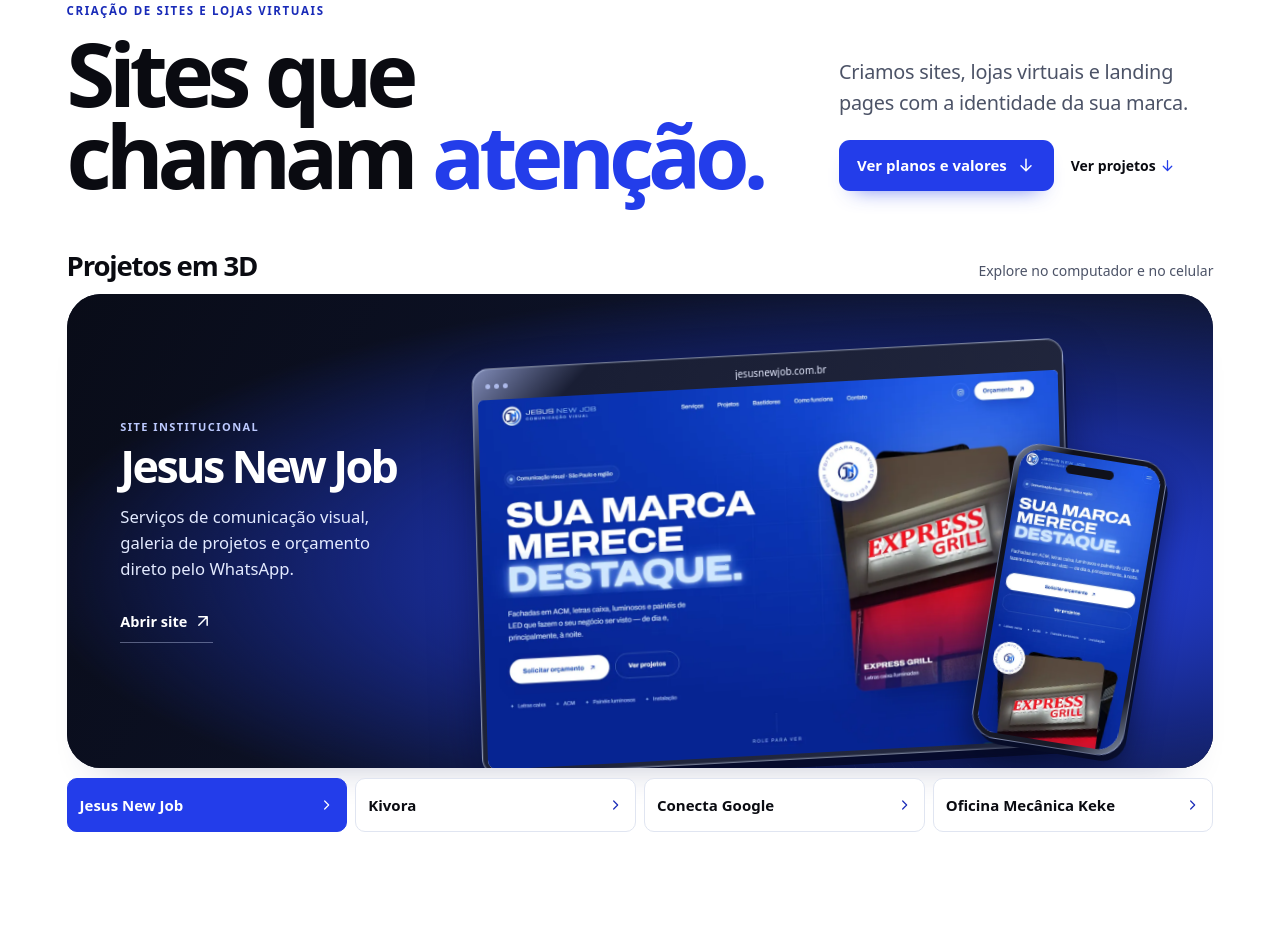
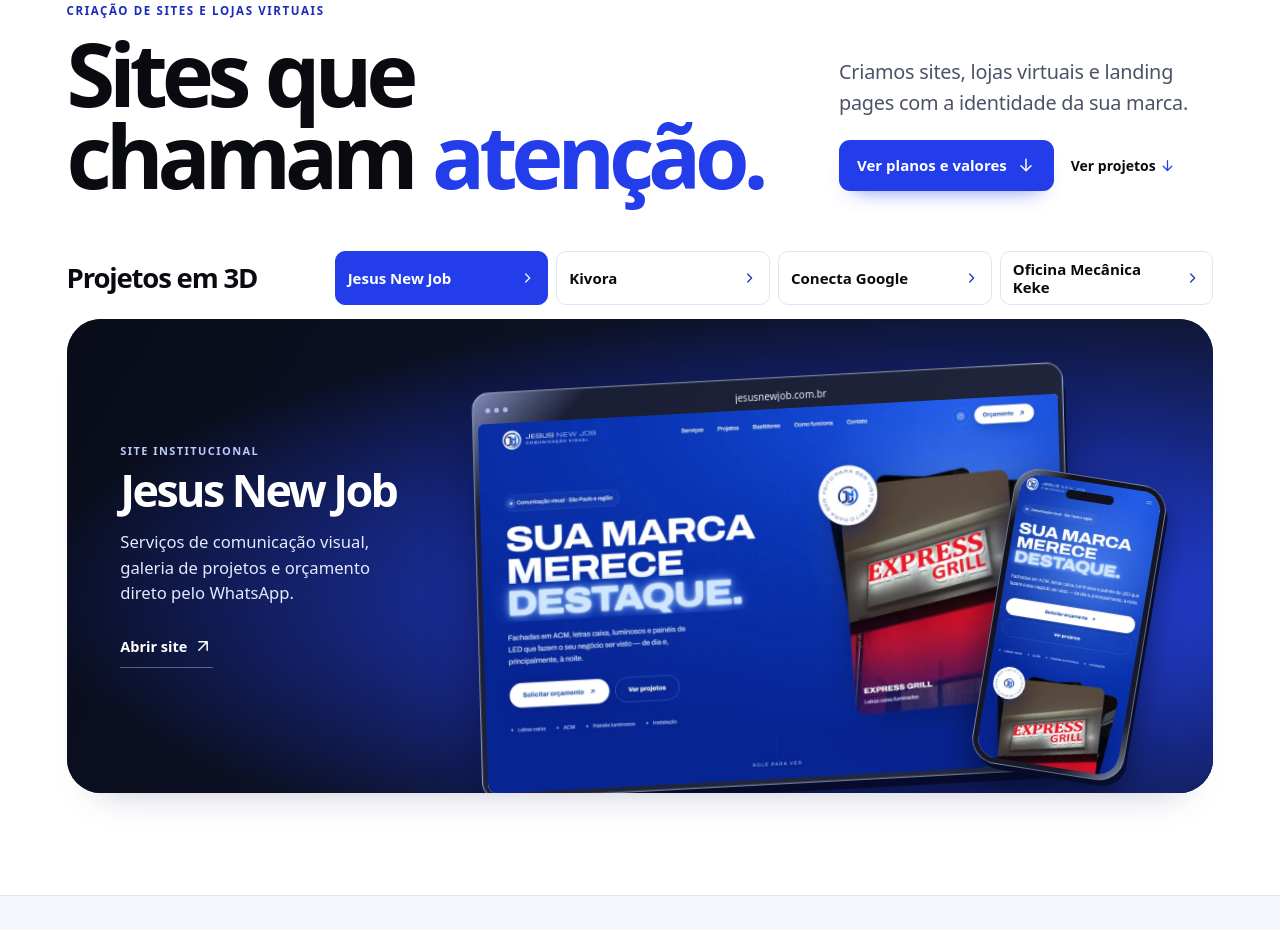
Before and after one commit to gabrielvalemtim22/webora-planos, a website: page index.html in a window 1280 px wide. Shown: the part 130-1060 px from the top of the page. Drawn offline with Linux system fonts and the light colour scheme.

Commit message:
Destaca os quatro projetos acima da vitrine

```diff
--- a/assets/css/vitrine.css
+++ b/assets/css/vitrine.css
@@ -99,9 +99,8 @@ ul { padding: 0; list-style: none; }
 .text-link:hover { color: var(--royal-dark); }
 
 .showcase { margin-bottom: clamp(68px, 8vw, 119px); }
-.showcase__heading { display: flex; justify-content: space-between; align-items: baseline; gap: 12px; margin-bottom: 13px; }
+.showcase__toolbar { display: grid; grid-template-columns: minmax(155px, .28fr) minmax(0, 1fr); align-items: center; gap: 14px 22px; margin-bottom: 14px; }
 .showcase__heading h2 { font-size: clamp(21px, 2.15vw, 31px); font-weight: 780; line-height: 1.1; letter-spacing: -.043em; }
-.showcase__heading p { color: var(--secondary); font-size: 14px; }
 .showcase__stage {
   border-radius: clamp(19px, 2.65vw, 36px);
   overflow: hidden;
@@ -197,14 +196,14 @@ ul { padding: 0; list-style: none; }
 .project[data-project-panel]:not([hidden]) .devices { animation: scene-appear .42s ease-out both; }
 @keyframes scene-appear { from { opacity: .68; translate: 0 7px; } to { opacity: 1; translate: 0 0; } }
 
-.switcher { display: grid; grid-template-columns: repeat(4, minmax(0, 1fr)); gap: 8px; padding: 10px 0 0; }
+.switcher { display: grid; grid-template-columns: repeat(4, minmax(0, 1fr)); gap: 8px; }
 .switcher__tab {
   display: flex;
   justify-content: space-between;
   align-items: center;
   gap: 8px;
-  min-height: 54px;
-  padding: 9px 12px;
+  min-height: 48px;
+  padding: 8px 12px;
   border: 1px solid var(--line);
   border-radius: 10px;
   background: #fff;
@@ -222,7 +221,7 @@ ul { padding: 0; list-style: none; }
 
 .pricing { padding-block: clamp(61px, 7.7vw, 106px); background: var(--mist); border-block: 1px solid var(--line); }
 .section-heading { display: flex; align-items: end; justify-content: space-between; gap: 20px 55px; margin-bottom: clamp(26px, 4vw, 47px); }
-.section-heading h2, .questions h2, .closing h2 { font-size: clamp(38px, 5.1vw, 70px); font-weight: 790; letter-spacing: -.067em; line-height: .98; text-wrap: balance; }
+.section-heading h2, .questions h2, .closing h2 { font-size: clamp(38px, 5.1vw, 70px); font-weight: 790; letter-spacing: -.061em; word-spacing: .045em; line-height: .98; text-wrap: balance; }
 .section-heading > p { max-width: 31ch; color: var(--secondary); font-size: clamp(16px, 1.7vw, 19px); line-height: 1.5; }
 .plans { display: grid; grid-template-columns: repeat(3, minmax(0, 1fr)); gap: clamp(13px, 1.75vw, 24px); }
 .plan {
@@ -232,7 +231,7 @@ ul { padding: 0; list-style: none; }
   --card-line: var(--line);
   --check: var(--royal-dark);
   display: grid;
-  grid-template-rows: minmax(103px, auto) auto 1fr auto;
+  grid-template-rows: minmax(118px, auto) auto 1fr auto;
   min-width: 0;
   gap: 21px;
   padding: clamp(21px, 2.4vw, 35px);
@@ -320,7 +319,7 @@ ul { padding: 0; list-style: none; }
   .intro__action { padding-bottom: 0; }
   .intro__action p { max-width: 45ch; }
   .intro__links { margin-top: 16px; }
-  .showcase__heading p { font-size: 12px; text-align: right; }
+  .showcase__toolbar { grid-template-columns: minmax(0, 1fr); gap: 9px; margin-bottom: 10px; }
   .project { grid-template-columns: minmax(0, 1fr); min-height: 0; background: radial-gradient(ellipse at 59% 29%, #2646EF 0%, #182986 42%, #0B112A 82%); }
   .project__visual { grid-row: 1; min-height: 0; padding-block: 18px 0; }
   .devices { width: 96%; aspect-ratio: 1.71; }
@@ -353,7 +352,6 @@ ul { padding: 0; list-style: none; }
   .intro__links .button { padding-inline: 11px; font-size: 13.5px; }
   .intro__links .text-link { font-size: 13px; }
   .showcase__heading h2 { font-size: 20px; }
-  .showcase__heading p { max-width: 14ch; }
   .plan { padding: 21px; }
 }
 
--- a/index.html
+++ b/index.html
@@ -125,10 +125,25 @@
     </section>
 
     <section class="frame showcase" id="projetos" aria-labelledby="projetos-titulo">
-      <header class="showcase__heading">
-        <h2 id="projetos-titulo">Projetos em 3D</h2>
-        <p>Explore no computador e no celular</p>
-      </header>
+      <div class="showcase__toolbar">
+        <header class="showcase__heading">
+          <h2 id="projetos-titulo">Projetos em 3D</h2>
+        </header>
+        <div class="switcher" role="tablist" aria-label="Selecionar um projeto" data-project-tabs hidden>
+        <button class="switcher__tab" type="button" id="tab-jesusnewjob" role="tab" aria-controls="projeto-jesusnewjob" aria-selected="true" tabindex="0">
+          <span>Jesus New Job</span><svg class="icon" aria-hidden="true"><use href="#icon-direction"/></svg>
+        </button>
+        <button class="switcher__tab" type="button" id="tab-kivora" role="tab" aria-controls="projeto-kivora" aria-selected="false" tabindex="-1">
+          <span>Kivora</span><svg class="icon" aria-hidden="true"><use href="#icon-direction"/></svg>
+        </button>
+        <button class="switcher__tab" type="button" id="tab-conectagoogle" role="tab" aria-controls="projeto-conectagoogle" aria-selected="false" tabindex="-1">
+          <span>Conecta Google</span><svg class="icon" aria-hidden="true"><use href="#icon-direction"/></svg>
+        </button>
+        <button class="switcher__tab" type="button" id="tab-oficinakeke" role="tab" aria-controls="projeto-oficinakeke" aria-selected="false" tabindex="-1">
+          <span>Oficina Mecânica Keke</span><svg class="icon" aria-hidden="true"><use href="#icon-direction"/></svg>
+        </button>
+        </div>
+      </div>
       <div class="showcase__stage">
       <article class="project" id="projeto-jesusnewjob" data-project-panel role="tabpanel" aria-labelledby="tab-jesusnewjob">
         <div class="project__content">
@@ -210,20 +225,6 @@
           </div>
         </div>
       </article>
-      </div>
-      <div class="switcher" role="tablist" aria-label="Selecionar um projeto" data-project-tabs hidden>
-      <button class="switcher__tab" type="button" id="tab-jesusnewjob" role="tab" aria-controls="projeto-jesusnewjob" aria-selected="true" tabindex="0">
-        <span>Jesus New Job</span><svg class="icon" aria-hidden="true"><use href="#icon-direction"/></svg>
-      </button>
-      <button class="switcher__tab" type="button" id="tab-kivora" role="tab" aria-controls="projeto-kivora" aria-selected="false" tabindex="-1">
-        <span>Kivora</span><svg class="icon" aria-hidden="true"><use href="#icon-direction"/></svg>
-      </button>
-      <button class="switcher__tab" type="button" id="tab-conectagoogle" role="tab" aria-controls="projeto-conectagoogle" aria-selected="false" tabindex="-1">
-        <span>Conecta Google</span><svg class="icon" aria-hidden="true"><use href="#icon-direction"/></svg>
-      </button>
-      <button class="switcher__tab" type="button" id="tab-oficinakeke" role="tab" aria-controls="projeto-oficinakeke" aria-selected="false" tabindex="-1">
-        <span>Oficina Mecânica Keke</span><svg class="icon" aria-hidden="true"><use href="#icon-direction"/></svg>
-      </button>
       </div>
       <noscript><ul class="project-fallback"><li><a href="https://www.jesusnewjob.com.br/">Jesus New Job</a></li><li><a href="https://www.kivorashop.com.br/">Kivora</a></li><li><a href="https://conectagoogle.vercel.app/">Conecta Google</a></li><li><a href="https://oficina-keke.vercel.app/">Oficina Mecânica Keke</a></li></ul></noscript>
     </section>
```
